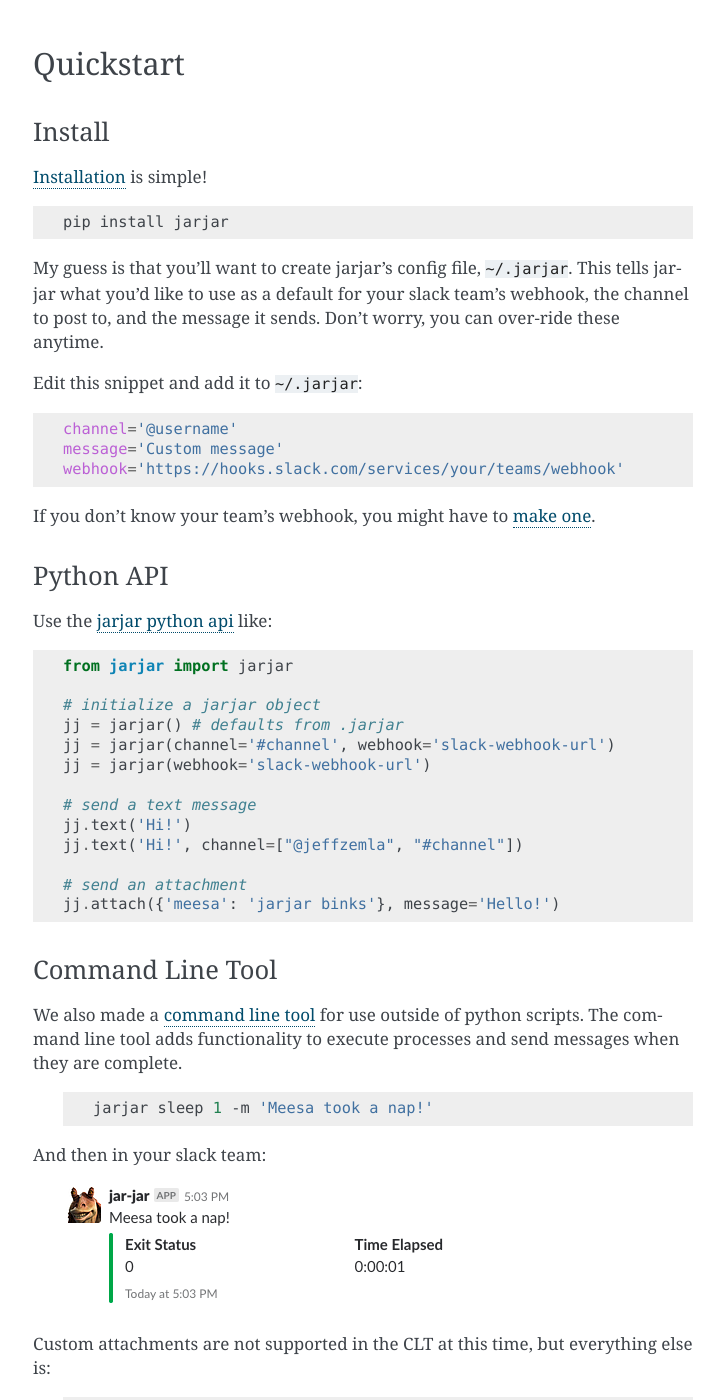
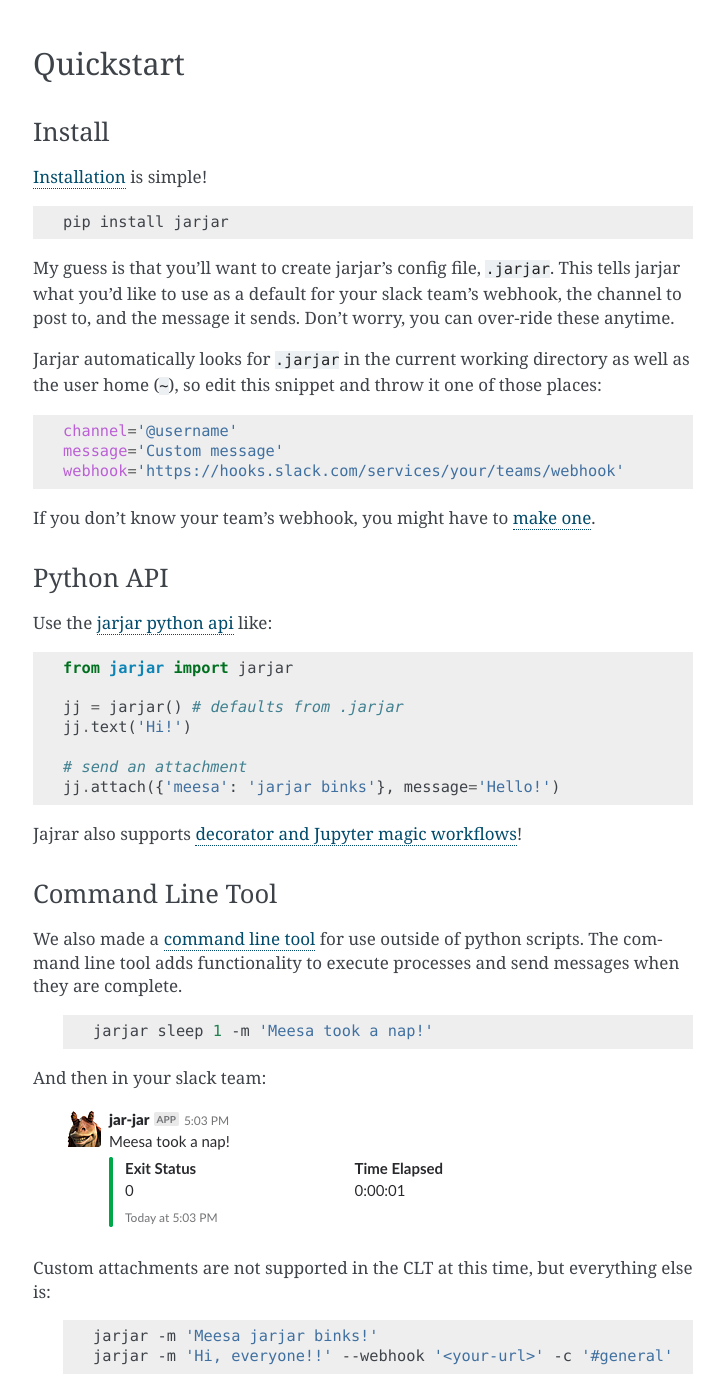
Before and after one commit to AusterweilLab/jarjar, a Sphinx documentation site: the page built from docs/index.rst, in a window 1280 px wide and 1400 px high, scrolled down 856 px. Shown: the whole window, without its empty margins (387-1111 px from the left). Built offline with Sphinx 7.4.7, drawn with Linux system fonts in a browser that asks for light colours.

Commit message:
edit docs

```diff
--- a/docs/index.rst
+++ b/docs/index.rst
@@ -44,11 +44,14 @@
 
    pip install jarjar
 
-My guess is that you'll want to create jarjar's config file, ``~/.jarjar``. This tells jarjar
-what you'd like to use as a default for your slack team's webhook, the channel to post to,
-and the message it sends. Don't worry, you can over-ride these anytime.
+My guess is that you'll want to create jarjar's config file, ``.jarjar``.
+This tells jarjar what you'd like to use as a default for your slack team's
+webhook, the channel to post to, and the message it sends. Don't worry, you can
+over-ride these anytime.
 
-Edit this snippet and add it to ``~/.jarjar``:
+Jarjar automatically looks for ``.jarjar`` in the current working directory as
+well as the user home (``~``), so edit this snippet and throw it one of those
+places:
 
 .. code-block:: shell
 
@@ -68,17 +71,15 @@
 
     from jarjar import jarjar
 
-    # initialize a jarjar object
     jj = jarjar() # defaults from .jarjar
-    jj = jarjar(channel='#channel', webhook='slack-webhook-url')
-    jj = jarjar(webhook='slack-webhook-url')
-
-    # send a text message
     jj.text('Hi!')
-    jj.text('Hi!', channel=["@jeffzemla", "#channel"])
 
     # send an attachment
     jj.attach({'meesa': 'jarjar binks'}, message='Hello!')
+
+
+
+Jajrar also supports :doc:`decorator and Jupyter magic workflows </python-workflows>`!
 
 Command Line Tool
 -----------------
@@ -112,3 +113,4 @@
    install
    clt
    api
+   python-workflows
```
Also changed, not shown: README.md (+12 -9 lines), docs/python-workflows.md (added, +84 -0 lines), 2 other files.
